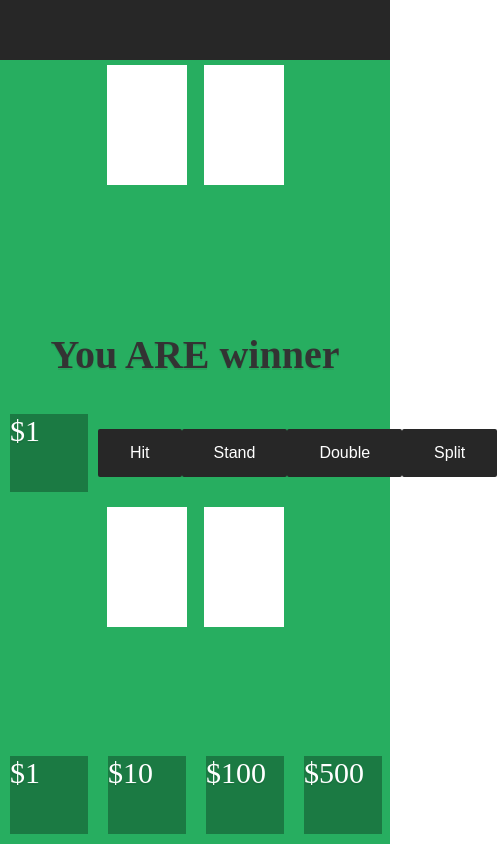
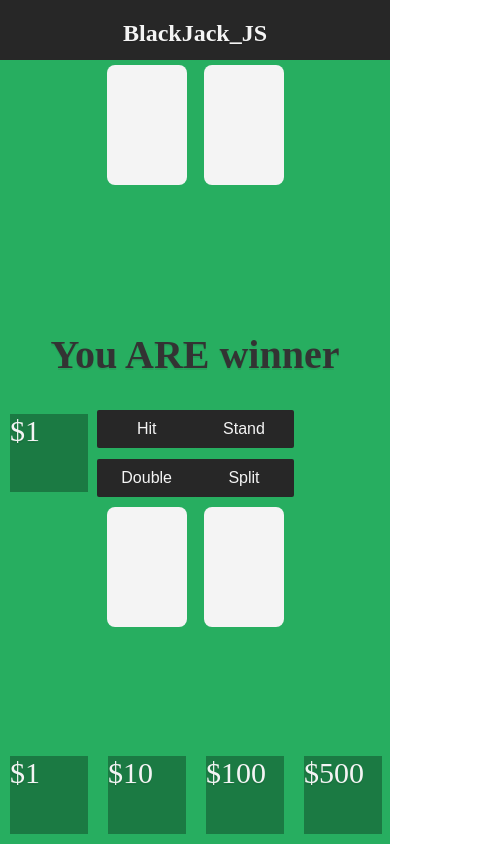
Before and after one commit to ashco/blackjack_JS, a website: page index.html in a window 390 px wide. Shown: the whole page, 497 px wide, since content can reach past the window. Drawn offline with Linux system fonts and the light colour scheme.

Commit message:
getting sassy

```diff
--- a/index.html
+++ b/index.html
@@ -12,6 +12,7 @@
 <body>
   <div class="container">
     <nav>
+      <h2>BlackJack_JS</h2>
     </nav>
 
     <div class="text__container">
--- a/scss/helper/_variables.scss
+++ b/scss/helper/_variables.scss
@@ -1,3 +1,4 @@
-$black: #333333;
+$color-black: #333333;
+$color-white: #F4F4F4;
 $color-nav: #272727;
 $color-board: #27AE60;
--- a/scss/layout/_default.scss
+++ b/scss/layout/_default.scss
@@ -2,7 +2,7 @@ html {
   font-size: 10px;
   box-sizing: border-box;
   text-shadow: 0 2px 0 rgba(0, 0, 0, 0.07);
-  color: $black;
+  color: $color-black;
 }
 
 body {
--- a/scss/layout/_grid.scss
+++ b/scss/layout/_grid.scss
@@ -4,7 +4,7 @@
   display: grid;
   grid-template: {
     // columns: repeat(4, 1fr);
-    columns: 1fr 2fr 2fr 1fr;
+    columns: 20% 1fr 1fr 20%;
     rows: 80px 1fr 3fr 1fr 1fr;
     areas:
     "nav          nav             nav             nav"
@@ -46,15 +46,13 @@ nav {
       rows: 1fr 1fr;
     }
   }
-
-
   justify-self: normal;
 }
 
 .button__container {
   grid-area: button;
   display: grid;
-  grid-template-columns: repeat(4, 1fr);
+  grid-template-columns: repeat(auto-fit, minmax(75px, 1fr));
   justify-items: center;
   align-items: center;
 }
--- a/scss/main.scss
+++ b/scss/main.scss
@@ -11,6 +11,12 @@
 
 nav {
   background: $color-nav;
+
+  h2 {
+    text-align: center;
+    color: $color-white;
+    font-size: 2.4rem;
+  }
 }
 
 .text__container {
@@ -23,10 +29,11 @@ nav {
 
 //Cards
 .card {
-  width: 8rem;
-  height: 12rem;
+  width: 10rem;
+  height: 15rem;
   margin: 0.5rem;
-  background: white;
+  background: $color-white;
+  border-radius: 0.8rem;
 }
 
 .card__container--dealer {
@@ -40,7 +47,7 @@ nav {
   margin: 1rem;
   background: rgba(0, 0, 0, 0.3);
   font-size: 3rem;
-  color: white;
+  color: $color-white;
 }
 
 .chip__container--player {
@@ -59,12 +66,13 @@ nav {
   button {
     background-color: $color-nav;
     border: none;
-    color: white;
-    padding: 15px 32px;
+    width: 120px;
+    color: $color-white;
+    padding: 1.5rem 3rem;
     text-align: center;
     text-decoration: none;
     display: inline-block;
-    font-size: 16px;
+    font-size: 1.6rem;
     border-radius: .2rem;
   }
 }
@@ -73,10 +81,24 @@ nav {
 
 //Mobile
 @media(max-width: 600px){
+  //Cards
+  .card {
+    width: 8rem;
+    height: 12rem;
+  }
 
-
+  //Chips
   .chip {
     width: 20vw;
     height: 20vw;
   }
+
+  //Buttons
+  .button__container {
+
+    button {
+      padding: 1rem 2rem;
+      width: 100px;
+    }
+  }
 }
```
Also changed, not shown: css/main.css.
